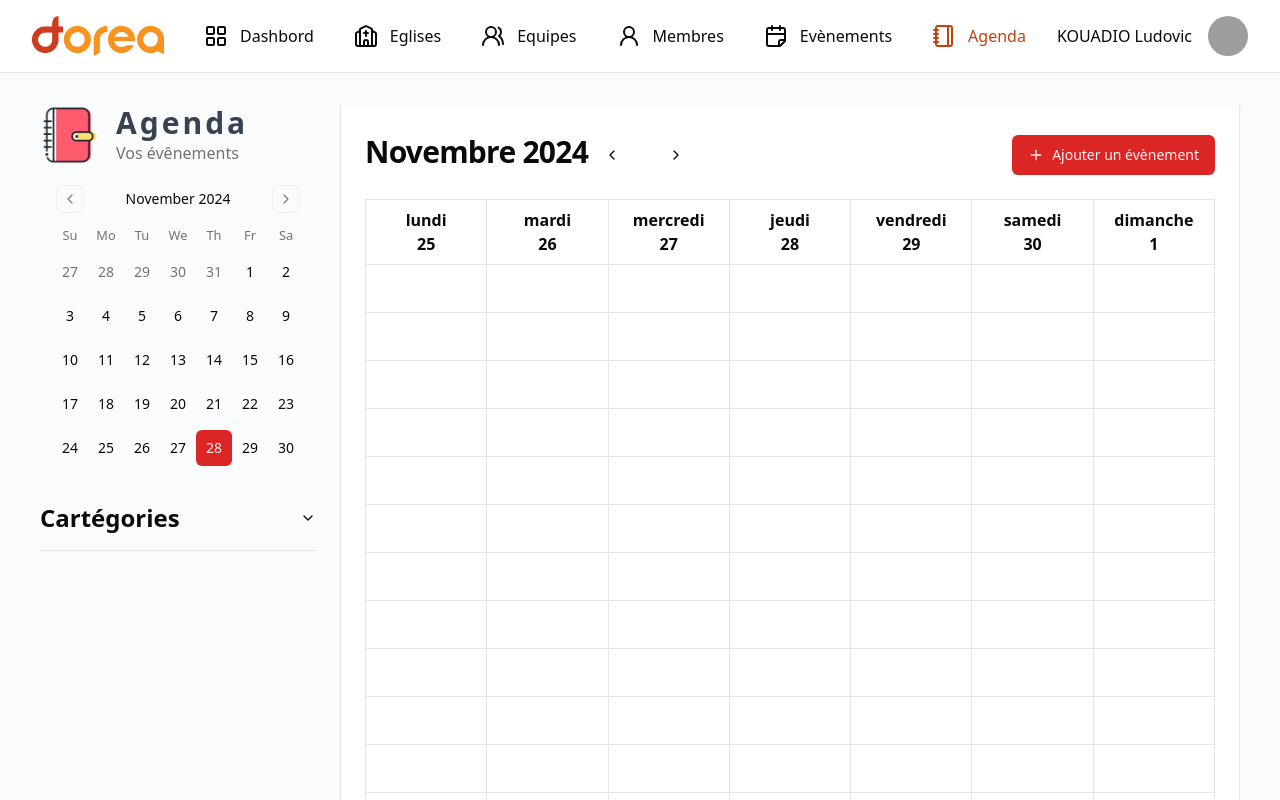
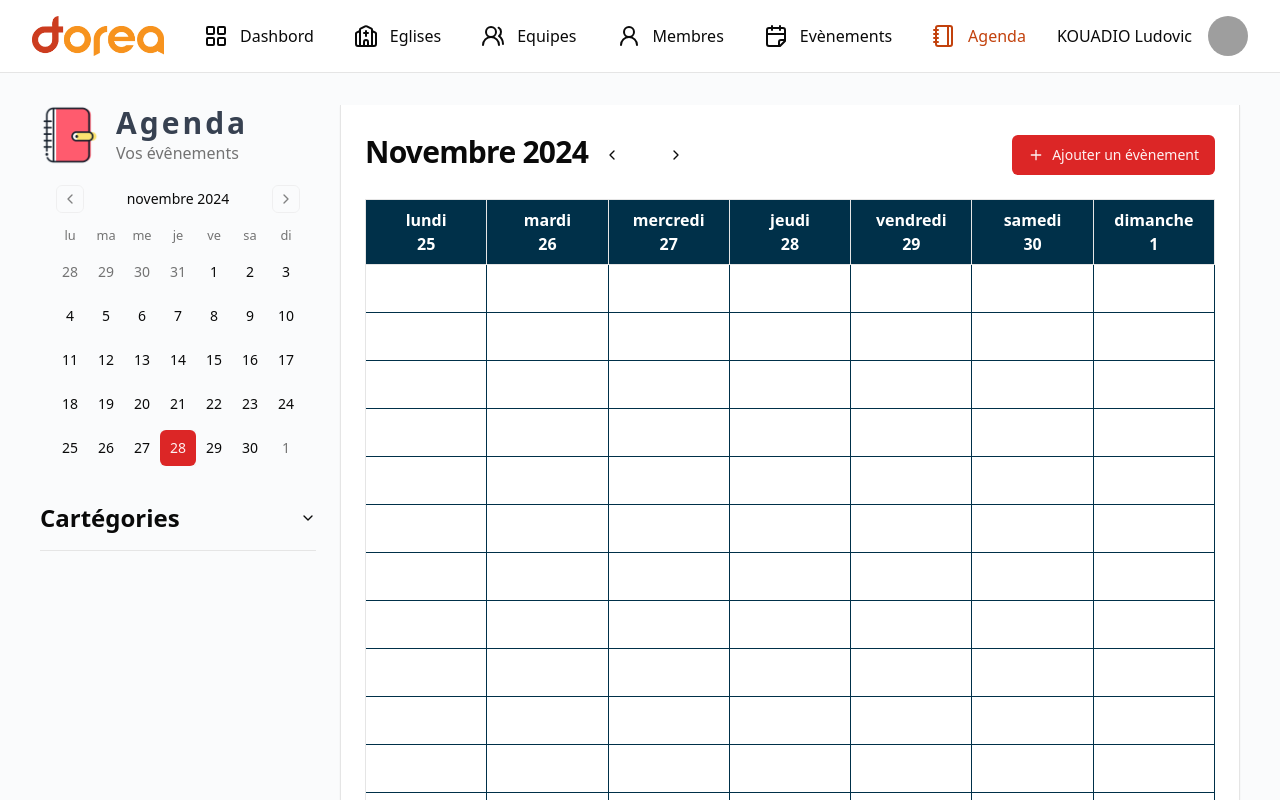
Before and after one commit to KiraYvann9/dorea-dashboard, a Next.js app: page /diary in a window 1280 px wide. Shown: the top 800 px of the page. Built offline with nearby package versions, Linux system fonts and the light colour scheme; grey boxes are pictures that could not be loaded.

Commit message:
Feat: mise à jour de l'agenda

```diff
--- a/src/app/(dashboard)/diary/_components/dialogue/AddEvent.tsx
+++ b/src/app/(dashboard)/diary/_components/dialogue/AddEvent.tsx
@@ -2,6 +2,7 @@
 
 import {useState} from "react";
 import { format } from "date-fns";
+import { fr } from 'date-fns/locale'
 import { Calendar as CalendarIcon } from "lucide-react";
 
 import { cn } from "@/lib/utils";
@@ -87,11 +88,12 @@ export function AddEvent() {
                                     )}
                                 >
                                     <CalendarIcon className="mr-2 h-4 w-4"/>
-                                    {date ? format(date, "PPP") : <span>Pick a date</span>}
+                                    {date ? format(date, "PPP", {locale: fr}) : <span>Pick a date</span>}
                                 </Button>
                             </PopoverTrigger>
                             <PopoverContent className="w-auto p-0">
                                 <Calendar
+                                    locale={fr}
                                     mode="single"
                                     selected={date}
                                     onSelect={setDate}
@@ -112,11 +114,12 @@ export function AddEvent() {
                                     )}
                                 >
                                     <CalendarIcon className="mr-2 h-4 w-4"/>
-                                    {date ? format(date, "PPP") : <span>Pick a date</span>}
+                                    {date ? format(date, "PPP", {locale: fr}) : <span>Pick a date</span>}
                                 </Button>
                             </PopoverTrigger>
                             <PopoverContent className="w-auto p-0">
                                 <Calendar
+                                    locale={fr}
                                     mode="single"
                                     selected={date}
                                     onSelect={setDate}
--- a/src/app/(dashboard)/diary/page.tsx
+++ b/src/app/(dashboard)/diary/page.tsx
@@ -25,9 +25,10 @@ export default function Dashboard() {
     const [date, setDate] = React.useState<Date | undefined>(new Date())
 
     const [currentDate, setCurrentDate] = useState(new Date())
+
     const [events, setEvents] = useState<Event[]>([
-        { id: '1', title: 'Réunion', start: new Date(2023, 5, 15, 10), end: new Date(2023, 5, 15, 11) },
-        { id: '2', title: 'Déjeuner', start: new Date(2023, 5, 16, 12), end: new Date(2023, 5, 16, 13) },
+        { id: '1', title: 'Réunion', start: new Date(2024, 12, 2, 5), end: new Date(2024, 12, 3, 5) },
+        { id: '2', title: 'Déjeuner', start: new Date(2024, 12, 4, 12), end: new Date(2024, 12, 5, 13) },
     ])
 
     const startDate = startOfWeek(currentDate, { weekStartsOn: 1 })
@@ -54,12 +55,12 @@ export default function Dashboard() {
                 </div>
 
                 <Calendar
+                    locale={fr}
                     mode="single"
                     selected={date}
                     onSelect={setDate}
                     className="rounded-md"
                 />
-
 
                 <Accordion type="single" collapsible >
                     <AccordionItem value="item-1">
@@ -83,25 +84,26 @@ export default function Dashboard() {
                 </Accordion>
             </section>
 
+            <Card className="flex-1 rounded-none border-y-0">
+                <CardHeader className={'flex flex-row items-center w-full'}>
 
-            <Card className="flex-1 rounded-none border-y-0">
-
-                <CardHeader className={'flex flex-row items-center w-full'}>
                     <CardTitle className="text-3xl font-bold capitalize">
                         {format(Date.now(), 'MMMM y', { locale: fr })}
                     </CardTitle>
+
                     <div className="flex gap-4">
                         <Button onClick={previousWeek} variant={'ghost'} > <ChevronLeft size={22}/> </Button>
                         <Button onClick={nextWeek} variant={'ghost'} > <ChevronRight size={22}/> </Button>
                     </div>
 
                     <AddEvent/>
+
                 </CardHeader>
 
                 <CardContent>
                     <div className="grid grid-cols-7 border-t border-l">
                         {days.map((day, index) => (
-                            <div key={index} className="text-center font-semibold border-r border-b p-2">
+                            <div key={index} className="text-center text-white font-semibold border-r border-b p-2 bg-custom_dark">
                                 {format(day, 'EEEE', { locale: fr })}
                                 <br />
                                 {format(day, 'd', { locale: fr })}
@@ -112,8 +114,8 @@ export default function Dashboard() {
                                 {days.map((day, dayIndex) => {
                                     const eventsForDay = getEventsForDay(day)
                                     return (
-                                        <div key={dayIndex} className="border-r border-b relative h-12">
-                                            {eventsForDay.map((event) => {
+                                        <div key={dayIndex} className="border-r border-b border-custom_dark relative h-12">
+                                            {eventsForDay.map((event: any) => {
                                                 if (event.start.getHours() === hour) {
                                                     return (
                                                         <div
@@ -121,7 +123,7 @@ export default function Dashboard() {
                                                             className="absolute w-full bg-blue-200 p-1 text-xs overflow-hidden border-t border-blue-300"
                                                             style={{
                                                                 top: `${(event.start.getMinutes() / 60) * 100}%`,
-                                                                height: `${((event.end.getTime() - event.start.getTime()) / (1000 * 60 * 60)) * 100}%`,
+                                                                //height: `${((event.end.getTime() - event.start.getTime()) / (1000 * 60 * 60)) * 100}%`,
                                                                 zIndex: 10
                                                             }}
                                                         >
@@ -138,7 +140,6 @@ export default function Dashboard() {
                         ))}
                     </div>
                 </CardContent>
-
             </Card>
 
 
--- a/src/app/(dashboard)/teams/page.tsx
+++ b/src/app/(dashboard)/teams/page.tsx
@@ -14,9 +14,11 @@ import {RoleForm} from "@/app/(dashboard)/teams/_components/RoleForm";
 export default function Dashboard() {
     return(
         <div className={'flex flex-col gap-y-10'}>
+
             <h1 className={'text-3xl font-semibold text-gray-700'}>Equipe & Départements</h1>
 
             <Tabs defaultValue={'equipes'} className={'w-full '}>
+
                 <TabsList className={'w-full flex justify-start rounded-none bg-gray-200 border-b-2 border-custom_dark'}>
                     <TabsTrigger value={'equipes'} className={'text-xl sm:px-6'}>Equipes</TabsTrigger>
                     <TabsTrigger value={'departements'} className={'text-xl sm:px-6'}>Départements</TabsTrigger>
@@ -29,20 +31,22 @@ export default function Dashboard() {
                         <h3 className={'text-2xl font-semibold text-muted-foreground'}>Liste des membres de l'équipe</h3>
                     </div>
                 </TabsContent>
+
                 <TabsContent value={'departements'} className={'px-6 space-y-8'}>
                     <DepartementForm/>
                     <div className={'flex-1 w-full rounded-md bg-white space-y-16'}>
                         <h3 className={'text-2xl font-semibold text-muted-foreground'}>Liste des départements</h3>
                     </div>
                 </TabsContent>
+
                 <TabsContent value={'roles'} className={'px-6 space-y-8'}>
                     <RoleForm/>
                     <div className={'flex-1 w-full rounded-md bg-white space-y-16'}>
                         <h3 className={'text-2xl font-semibold text-muted-foreground'}>Liste des Roles</h3>
                     </div>
                 </TabsContent>
+
             </Tabs>
-
         </div>
     )
 }
```
Also changed, not shown: public/assets/auth/authentication.svg.
